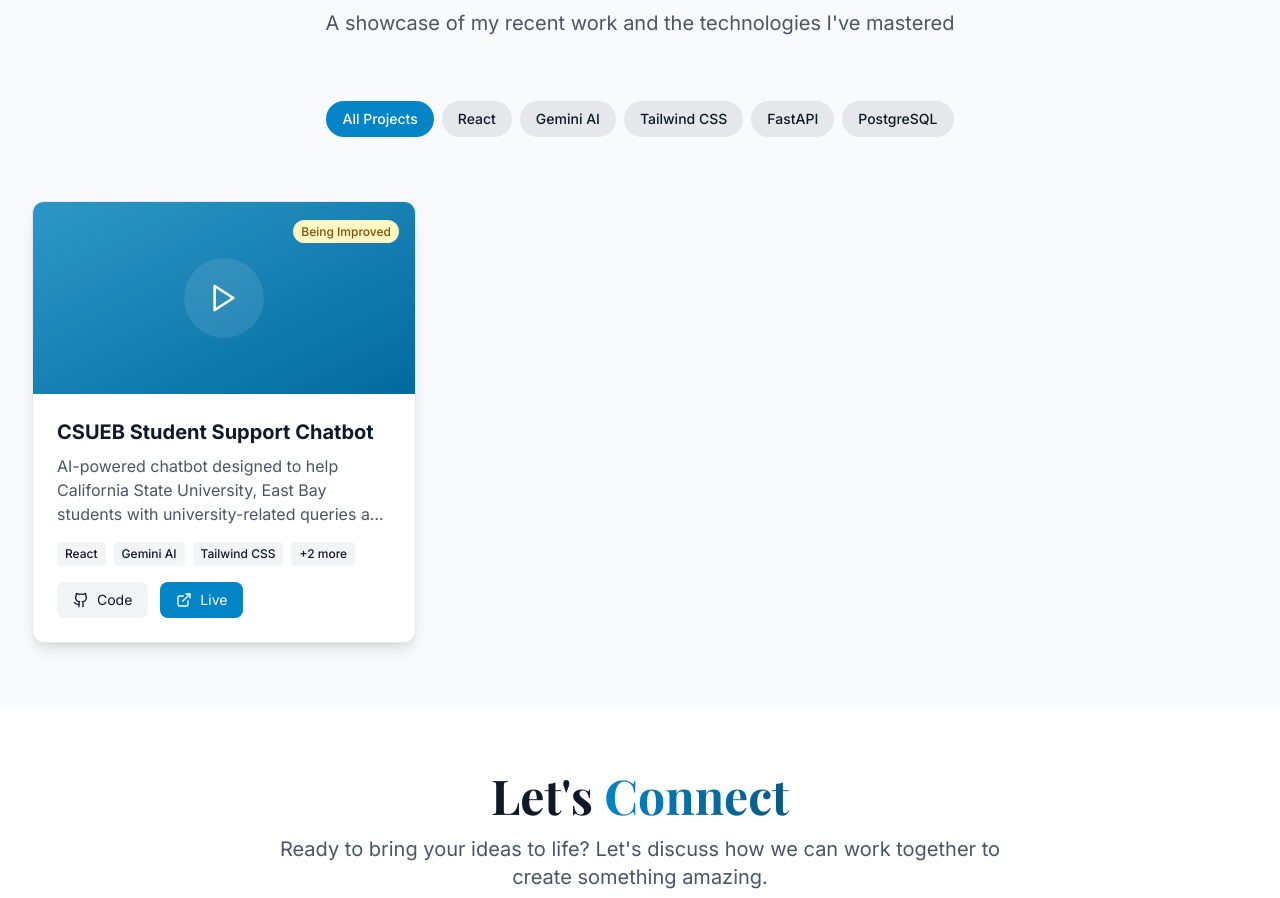
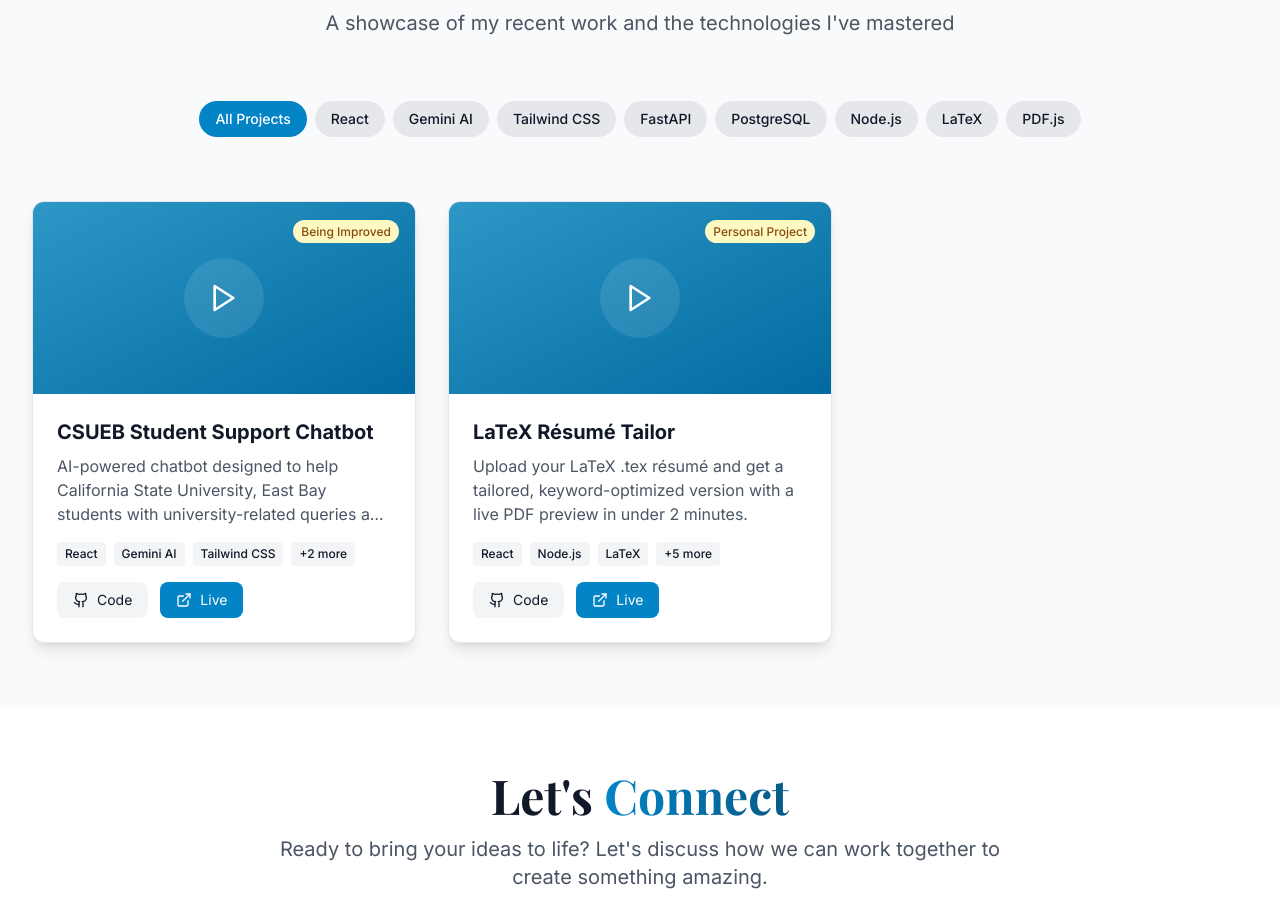
Before and after one commit to Sailokeshg/portfolio-app, a React (Create React App) app: page / in a window 1280 px wide. Shown: the part 5945-6843 px from the top of the page. Built offline with nearby package versions, Linux system fonts and the light colour scheme.

Commit message:
added resume project

```diff
--- a/src/data/portfolio.js
+++ b/src/data/portfolio.js
@@ -57,7 +57,7 @@ export const experience = [
       "Engineered scalable backend services using Python & Node.js and integrated them with React frontends, implementing reusable components and microservices that accelerated development timelines by 15%",
       "Implemented comprehensive testing (Jest, Pytest) achieving 90% coverage, enhancing system reliability and reducing production bug reports by 20%",
       "Collaborated within cross-functional teams, ensuring timely completion of bootcamps and successful project delivery, achieving a 100% on-time delivery rate across all assigned projects",
-      "Architected and automated ETL pipelines (Python, SQL) extracting data from POS systems into cloud databases (PostgreSQL), improving data processing efficiency by 20%"
+      "Architected and automated ETL pipelines (Python, SQL) extracting data from POS systems into cloud databases (PostgreSQL), improving data processing efficiency by 20%",
     ],
     technologies: [
       "React",
@@ -69,7 +69,7 @@ export const experience = [
       "SQL",
       "ETL",
       "Microservices",
-      "Real-time Analytics"
+      "Real-time Analytics",
     ],
   },
   {
@@ -86,7 +86,7 @@ export const experience = [
       "Mentored 3 junior developers on React & backend best practices and conducted rigorous peer code reviews, resulting in a 15% increase in code quality metrics and faster onboarding",
       "Integrated Amazon S3 and QuickBooks APIs into a modular event-driven architecture, enabling seamless data flow that enhanced product functionality and increased user satisfaction by 20%",
       "Designed and implemented CI/CD pipelines with automated testing and Docker, reducing development cycles by 40% and enabling 25% more frequent deployments",
-      "Deployed and managed application components on AWS (EC2, S3) using Docker & Kubernetes (EKS), implementing auto-scaling to handle 30% traffic spikes and reducing cloud costs by 15%"
+      "Deployed and managed application components on AWS (EC2, S3) using Docker & Kubernetes (EKS), implementing auto-scaling to handle 30% traffic spikes and reducing cloud costs by 15%",
     ],
     technologies: [
       "React",
@@ -99,7 +99,7 @@ export const experience = [
       "AWS EC2",
       "AWS EKS",
       "CI/CD",
-      "Automated Testing"
+      "Automated Testing",
     ],
   },
 ];
@@ -130,6 +130,35 @@ export const projects = [
     githubUrl: "https://github.com/Sailokeshg/csueb-gemini-api",
     liveUrl: "https://csueb-support.netlify.app",
     status: "Being Improved",
+  },
+  {
+    id: 2,
+    title: "LaTeX Résumé Tailor",
+    description:
+      "Upload your LaTeX .tex résumé and get a tailored, keyword-optimized version with a live PDF preview in under 2 minutes.",
+    longDescription:
+      "A LaTeX-first résumé tailoring tool that works directly with your .tex source to produce ATS-friendly, tailored résumés. Choose AI models to control length, tone and style; edit the generated LaTeX inline with a live side-by-side PDF preview, then export the final PDF or .tex file.",
+    image: "/projects/latex-resume.jpg",
+    technologies: [
+      "React",
+      "Node.js",
+      "LaTeX",
+      "PDF.js",
+      "Vector DB",
+      "RAG",
+      "OpenAI / LLMs",
+      "Docker",
+    ],
+    features: [
+      "LaTeX-first workflow: work directly with .tex source",
+      "Model selection palette to control length, tone and style",
+      "Live code + PDF preview side-by-side for instant feedback",
+      "One-click tailoring: keyword-optimized .tex and updated PDF in ~2 minutes",
+      "Inline editing of generated LaTeX and easy final export",
+    ],
+    githubUrl: "https://github.com/Sailokeshg/resume-tailor-ai",
+    liveUrl: "",
+    status: "Personal Project",
   },
 ];
 
@@ -211,5 +240,5 @@ export const socialLinks = [
     name: "Email",
     url: "mailto:sailokeshreddy@gmail.com",
     icon: "mail",
-  }
+  },
 ];
```
